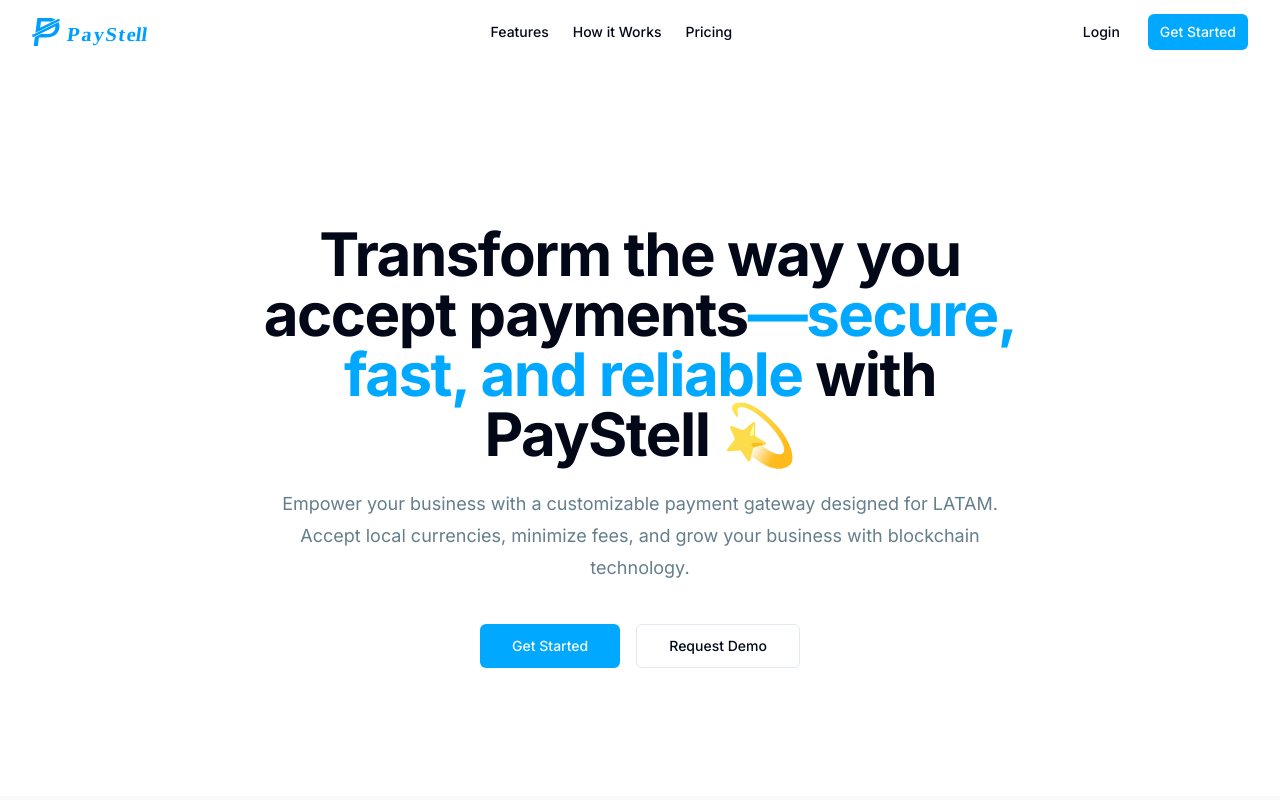
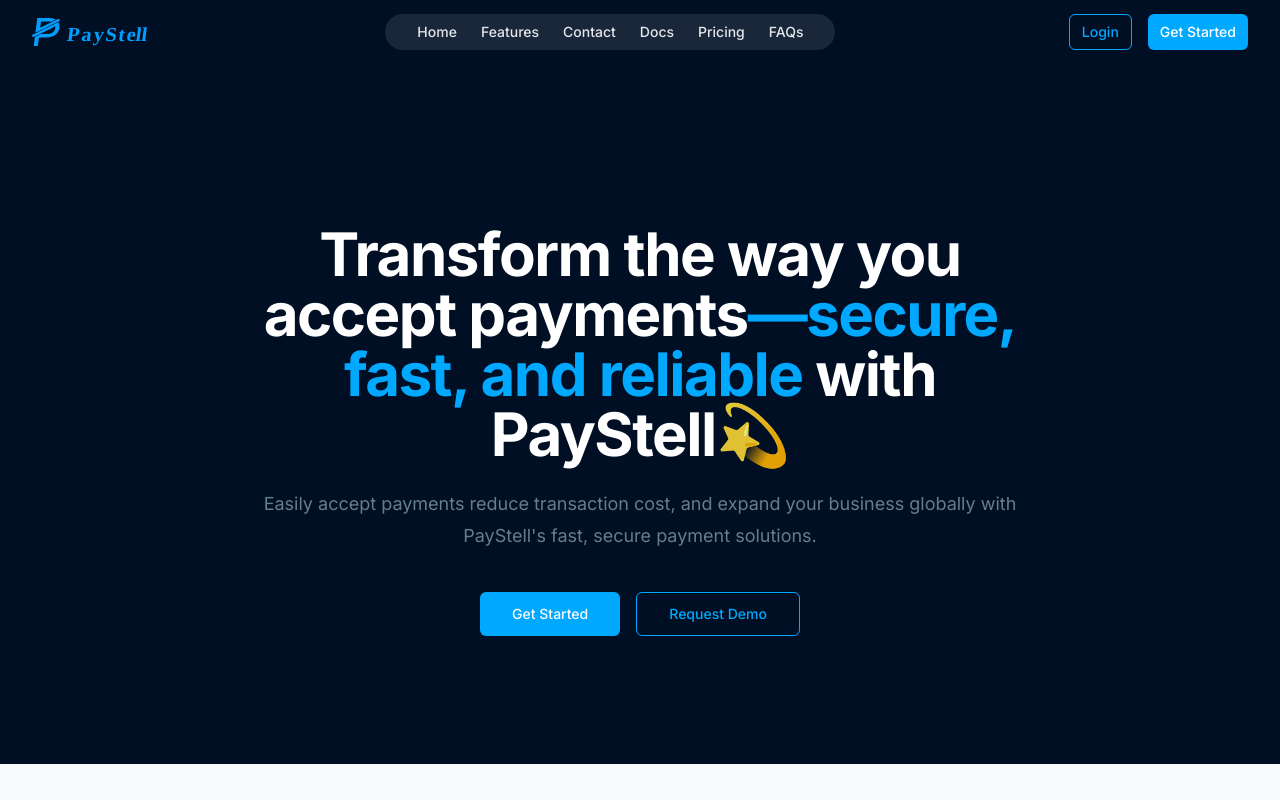
Before and after one commit to PayStell/paystell-landing, a Next.js app: page / in a window 1280 px wide. Shown: the top 800 px of the page. Built offline with nearby package versions, Linux system fonts and the light colour scheme.

Commit message:
Create Header

```diff
--- a/src/components/layout/Header.tsx
+++ b/src/components/layout/Header.tsx
@@ -12,14 +12,15 @@ const Header = () => {
 	return (
 		<header
 			className={cn(
-				"sticky top-0 z-50 w-full transition-all duration-300",
+				"sticky top-0 z-50 w-full transition-all duration-300 ",
 				scrollDirection === "down" ? "-translate-y-full" : "translate-y-0",
 				isAtTop
-					? "bg-background"
-					: "bg-background/80 backdrop-blur-md border-b",
+					? "bg-[#000F24]"
+					: "bg-[#000F24]/80 backdrop-blur-md border-b",
 			)}
 		>
 			<div className="container flex h-16 items-center justify-between">
+				{/* Logo */}
 				<Link href="/" className="flex items-center">
 					<Image
 						src="/logo.svg"
@@ -30,7 +31,14 @@ const Header = () => {
 					/>
 				</Link>
 
-				<nav className="hidden md:flex items-center gap-6">
+				{/* Navigation */}
+				<nav className="hidden md:flex items-center gap-6 text-gray-200 bg-white/10 rounded-full p-2 px-8">
+					<Link
+						href="#home"
+						className="text-sm font-medium hover:text-primary"
+					>
+						Home
+					</Link>
 					<Link
 						href="#features"
 						className="text-sm font-medium hover:text-primary"
@@ -38,10 +46,16 @@ const Header = () => {
 						Features
 					</Link>
 					<Link
-						href="#how-it-works"
+						href="#contact"
 						className="text-sm font-medium hover:text-primary"
 					>
-						How it Works
+						Contact
+					</Link>
+					<Link
+						href="#docs"
+						className="text-sm font-medium hover:text-primary"
+					>
+						Docs
 					</Link>
 					<Link
 						href="#pricing"
@@ -49,13 +63,29 @@ const Header = () => {
 					>
 						Pricing
 					</Link>
+					<Link
+						href="#faqs"
+						className="text-sm font-medium hover:text-primary"
+					>
+						FAQs
+					</Link>
 				</nav>
 
+				{/* Buttons */}
 				<div className="flex items-center gap-4">
-					<Button variant="ghost" size="sm">
+					<Button
+						variant="ghost"
+						size="sm"
+						className="border border-primary text-primary hover:bg-primary hover:text-white"
+					>
 						Login
 					</Button>
-					<Button size="sm">Get Started</Button>
+					<Button
+						size="sm"
+						className="bg-primary text-white hover:bg-primary-dark"
+					>
+						Get Started
+					</Button>
 				</div>
 			</div>
 		</header>
--- a/src/components/sections/Hero.tsx
+++ b/src/components/sections/Hero.tsx
@@ -2,24 +2,25 @@ import { Button } from "@/components/ui/button";
 
 const Hero = () => {
 	return (
-		<section className="relative pt-32 pb-24 lg:pt-40 lg:pb-32 bg-background">
+		<section className="relative pt-32 pb-24 lg:pt-40 lg:pb-32 bg-[#000F24]">
 			<div className="container">
 				<div className="max-w-3xl mx-auto text-center">
 					<h1 className="text-4xl font-bold tracking-tight sm:text-5xl lg:text-6xl">
-						Transform the way you accept payments
-						<span className="text-primary">—secure, fast, and reliable</span>{" "}
-						with PayStell <span className="inline-block animate-pulse">💫</span>
+						<span className="text-white">Transform the way you accept payments</span>
+						<span className="text-primary">—secure, fast, and reliable</span>
+						{" "}
+						<span className="text-white">with PayStell</span>
+						<span className="inline-block animate-pulse">💫</span>
 					</h1>
 
 					<p className="mt-6 text-lg leading-8 text-muted-foreground">
-						Empower your business with a customizable payment gateway designed
-						for LATAM. Accept local currencies, minimize fees, and grow your
-						business with blockchain technology.
+						Easily accept payments reduce transaction cost, and expand your business
+						globally with PayStell's fast, secure payment solutions.
 					</p>
 
 					<div className="mt-10 flex flex-col sm:flex-row gap-4 justify-center">
 						<Button size="lg">Get Started</Button>
-						<Button variant="outline" size="lg">
+						<Button variant="outline" size="lg" className="border-primary text-primary">
 							Request Demo
 						</Button>
 					</div>
```
